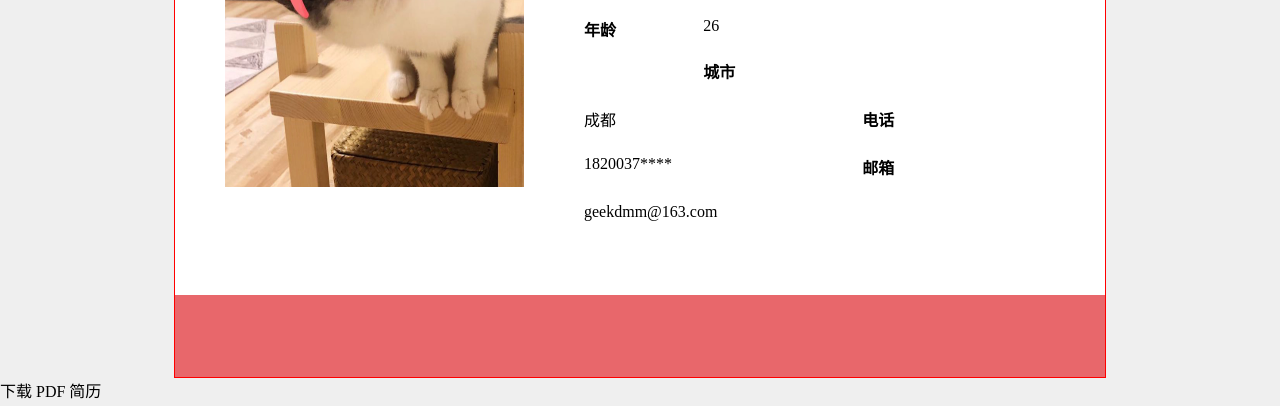
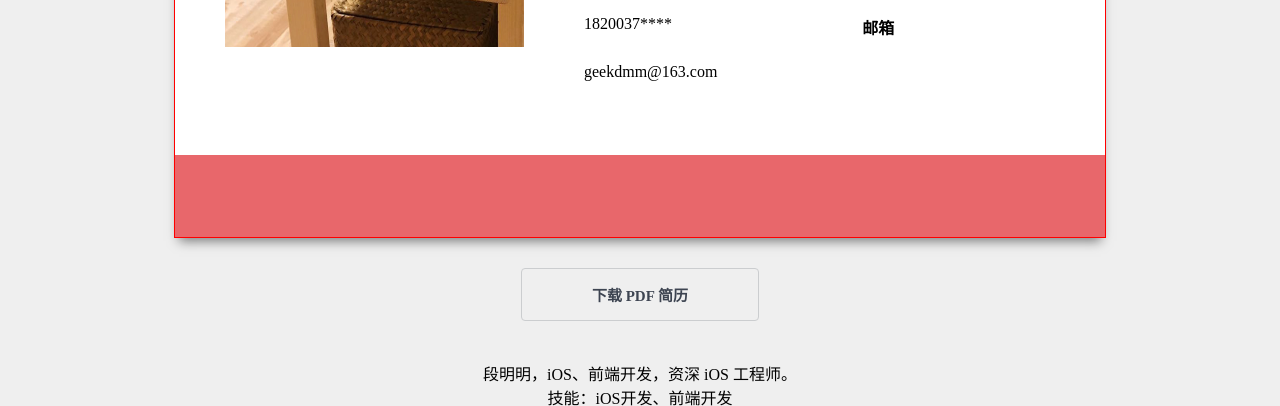
Before and after one commit to geekdmm0xff/resume, a plain HTML site: page index.html in a window 1280 px wide. Shown: the part 511-917 px from the top of the page. Drawn offline with Linux system fonts and the light colour scheme.

Commit message:
add p style

```diff
--- a/index.css
+++ b/index.css
@@ -36,7 +36,7 @@ hr {
   width: 100%;
 }
 
-.top-nav-bar > .top-nav-bar-inner {
+.top-nav-bar>.top-nav-bar-inner {
   padding: 0 20px;
 }
 
@@ -47,7 +47,7 @@ hr {
   background-size: cover;
 }
 
-.banner > .cover {
+.banner>.cover {
   background-color: rgba(0, 0, 0, 0.5);
   width: 100%;
   height: 100%;
@@ -59,12 +59,12 @@ hr {
   padding: 10px 0 10px 0;
 }
 
-.top-nav-bar .logo > .rs {
+.top-nav-bar .logo>.rs {
   color: #e8676b;
   margin-right: 5px;
 }
 
-.top-nav-bar .logo > .card {
+.top-nav-bar .logo>.card {
   color: #9a9da2;
 }
 
@@ -73,24 +73,24 @@ hr {
   font-size: 13px;
 }
 
-.top-nav-bar nav > ul {
+.top-nav-bar nav>ul {
   list-style: none;
   padding: 0;
   margin: 0;
 }
 
-.top-nav-bar nav > ul > li {
+.top-nav-bar nav>ul>li {
   float: left;
   margin-left: 17px;
   margin-right: 17px;
   /* border: 1px solid green */
 }
 
-.top-nav-bar nav > ul > li:first-child {
+.top-nav-bar nav>ul>li:first-child {
   margin-left: 0;
 }
 
-.top-nav-bar nav > ul > li > a {
+.top-nav-bar nav>ul>li>a {
   color: #c4c4c4;
   font-weight: bold;
   padding-top: 10px;
@@ -99,7 +99,7 @@ hr {
   border-bottom: 2px solid transparent;
 }
 
-.top-nav-bar nav > ul > li > a:hover {
+.top-nav-bar nav>ul>li>a:hover {
   border-bottom: 2px solid salmon;
 }
 
@@ -108,6 +108,7 @@ hr {
   max-width: 930px;
   margin: 0 auto;
   background-color: #fff;
+  box-shadow: 0px 8px 11px -5px rgba(0, 0, 0, 0.5);
 }
 
 .user-card .welcome {
@@ -162,12 +163,12 @@ hr {
   width: 70%;
 }
 
-.user-card > footer.social {
+.user-card>footer.social {
   background-color: #e8676b;
   text-align: center;
 }
 
-.user-card > footer.social a {
+.user-card>footer.social a {
   display: inline-block;
   line-height: 30px;
   padding: 10px 10px;
@@ -175,13 +176,41 @@ hr {
   margin: 16px;
 }
 
-.user-card > footer.social a:hover {
+.user-card>footer.social a:hover {
   background-color: #d05c60;
 }
 
-.user-card > footer.social svg {
+.user-card>footer.social svg {
   width: 30px;
   height: 30px;
   fill: #fff;
   vertical-align: top;
 }
+
+main .download-button-wrapper {
+  text-align: center;
+}
+
+main .download-button {
+  border: 1px solid #CBCDCF;
+  display: inline-block;
+  font-size: 15px;
+  padding: 15px 70px;
+  border-radius: 4px;
+  color: #3d4451;
+  font-weight: bold;
+  margin-top: 30px;
+}
+
+main .download-button:hover {
+  transition: box-shadow 0.2s;
+  box-shadow: 0px 4px 13px 0px rgba(0, 0, 0, 0.5);
+}
+
+.selfIntroduction {
+  /* border: 1px solid red; */
+  max-width: 930px;
+  margin: 0 auto;
+  text-align: center;
+  margin-top: 40px;
+}
--- a/index.html
+++ b/index.html
@@ -56,7 +56,7 @@
     </div>
   </div>
 
-  <main style="margin-top: -200px">
+  <main style="margin-top: -340px;">
     <div class="user-card">
       <div class="profile clearfix">
         <div class="picture" style="float: left">
@@ -100,8 +100,10 @@
       </footer>
     </div>
 
-    <a class="download-button" href="#" download="resume.pdf">下载 PDF 简历</a>
-    <p>
+    <p class="download-button-wrapper">
+      <a class="download-button" href="#" download="resume.pdf">下载 PDF 简历</a>
+    </p>
+    <p class="selfIntroduction">
       段明明，iOS、前端开发，资深 iOS 工程师。<br />
       技能：iOS开发、前端开发
     </p>
```
